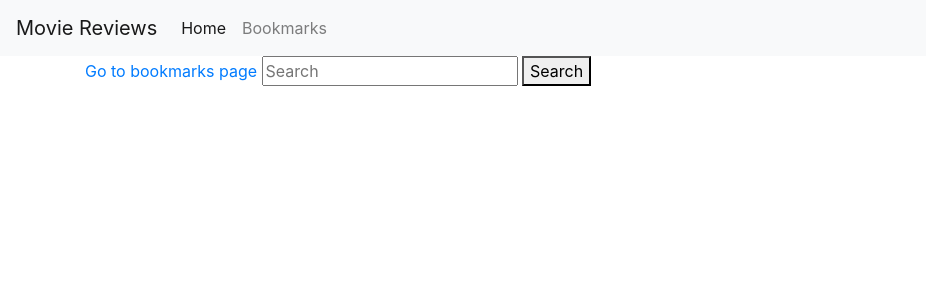
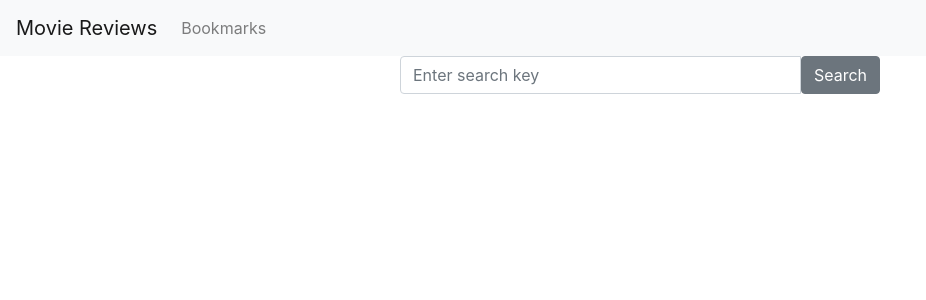
Before and after one commit to m1say/movie-reviews, a Django app: page /reviews/ in a window 1280 px wide. Shown: the top 300 px of the page, without its empty margins (0-926 px from the left). Run offline with Django 3.2, Linux system fonts and the light colour scheme; a user stored in the database is signed in; data comes from the database, SQL or seed files in the repository; both versions use the stored data as it was after the commit; data that the repository does not hold is empty; some libraries are stand-ins or nearby versions.

Commit message:
add styles

```diff
--- a/moviereviews/templates/base.html
+++ b/moviereviews/templates/base.html
@@ -9,21 +9,19 @@
   <body>
     <header>
       <nav class="navbar navbar-expand-lg navbar-light bg-light">
-        <a class="navbar-brand" href="#">Movie Reviews</a>
-          <ul class="navbar-nav">
-            <li class="nav-item active">
-              <a class="nav-link" href="#">Home<span class="sr-only">(current)</span></a>
-            </li>
-            {% if user.is_authenticated %}
-              <li class="nav-item">
-                <a class="nav-link" href="#">Bookmarks</a>
-              </li>
-            {% endif %}
-          </ul>
+        <a class="navbar-brand" href="{% url 'moviereviews:index' %}" >Movie Reviews</a>
+
+        <ul class="navbar-nav">
+         {% if user.is_authenticated %}
+          <li class="nav-item">
+              <a class="nav-link" href="{% url 'moviereviews:bookmarks' %}">Bookmarks</a>
+          </li>
+        </ul>
+        {% endif %}
       </nav>
     </header>
     <main>
-      <div class="container">
+      <div class="container container-md mb-5">
       {% block content %}
       {% endblock %}
       </div>
--- a/moviereviews/templates/moviereviews/index.html
+++ b/moviereviews/templates/moviereviews/index.html
@@ -1,40 +1,45 @@
 {% extends "base.html" %}
 
-{% block title %}Bookmarks{% endblock %}
+{% block title %}Movie Reviews{% endblock %}
 
 {% block content %}
 {% if error_message %}
   {{error_message}}
 {% else %}
-    {% if user.is_authenticated %}
-      <a href="{% url 'moviereviews:bookmarks' %}">
-        Go to bookmarks page
-      </a>
-    {% endif %}
 
-  <input type="text" id="search" placeholder="Search">
-  <button onclick="search()">Search</button>
-  <ul>
+
+  <div class="input-group mb-3" style="width: 30rem; margin:auto;">
+    <input id="search" type="text" class="form-control" placeholder="Enter search key" styles="margin-right: 1rem">
+    <button type="button" class="btn btn-secondary" onclick="search()">Search</button>
+  </div>
+
+  <div class="d-flex flex-row flex-wrap">
     {% for review in results %}
-    <li>
-      <a href="{{review.link.url}}" target="_blank">
-        {{ review.display_title }}
-        </a>
+        <div class="card" style="width: 300px; height:250px; margin:auto">
+          <div class="card-body d-flex flex-column justify-content-between">
+            <div>
+              <h5 class="card-title">{{ review.display_title }}</h5>
+              <p class="card-text" > {{ review.summary_short|truncatechars:110 }}</p>
+            </div>
+            <div>
+              <a href="{{review.link.url}}" target="_blank" class="btn btn-primary">View</a>
               {% if user.is_authenticated %}
                 {% if review.bookmark_id %}
-          <button onclick="removeBookmark('{{ review.bookmark_id }}')">Remove</button>
+                  <button type="button" class="btn btn-danger" onclick="removeBookmark('{{ review.bookmark_id }}')">Remove</button>
                 {% else %}
-          <button onclick="addBookmark('{{ review.link.url }}')">Add</button>
+                  <button type="button" class="btn btn-success" onclick="addBookmark('{{ review.link.url }}')">Add</button>
                 {% endif %}
               {% endif %}
-    </li>
+            </div>
+          </div>
+        </div>
     {% endfor %}
-  </ul>
+  </div>
     {% if has_prev %}
-    <button onclick="goPrev()"> Prev </button>
+      <button type="button" class="btn btn-secondary" onclick="goPrev()">Prev</button>
     {% endif %}
       {% if has_next %}
-    <button onclick="goNext()"> Next </button>
+      <button type="button" class="btn btn-secondary" onclick="goNext()">Next</button>
     {% endif %}
 {% endif %}
 
```
Also changed, not shown: moviereviews/templates/moviereviews/bookmarks.html (+7 -5 lines), db.sqlite3. Lines whose indentation alone changed are shown as unchanged.
